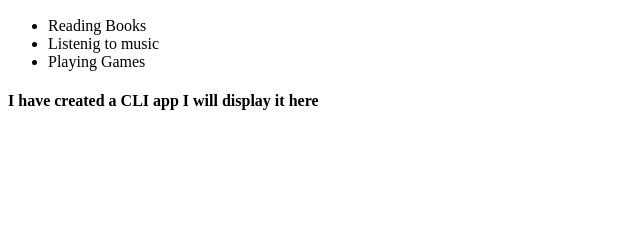
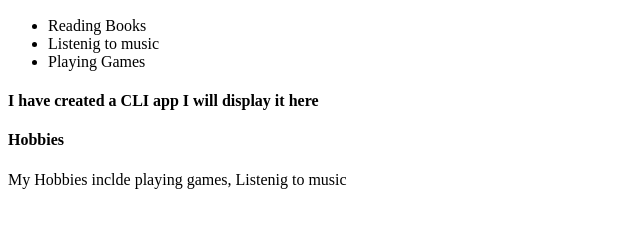
Before and after one commit to AlbertRaj-12/Albertraj-Portfolio, a plain HTML site: page index.html in a window 1280 px wide. Shown: the part 110-338 px from the top of the page, without its empty margins (0-640 px from the left). Drawn offline with Linux system fonts and the light colour scheme.

Commit message:
updated hobbies section

```diff
--- a/index.html
+++ b/index.html
@@ -14,5 +14,7 @@
         <li>Playing Games</li>
     </ul>
     <h4>I have created a CLI app I will display it here </h4>
+    <h4>Hobbies</h4>
+    <p>My Hobbies inclde playing games, Listenig to music</p>
 </body>
 </html>
```
